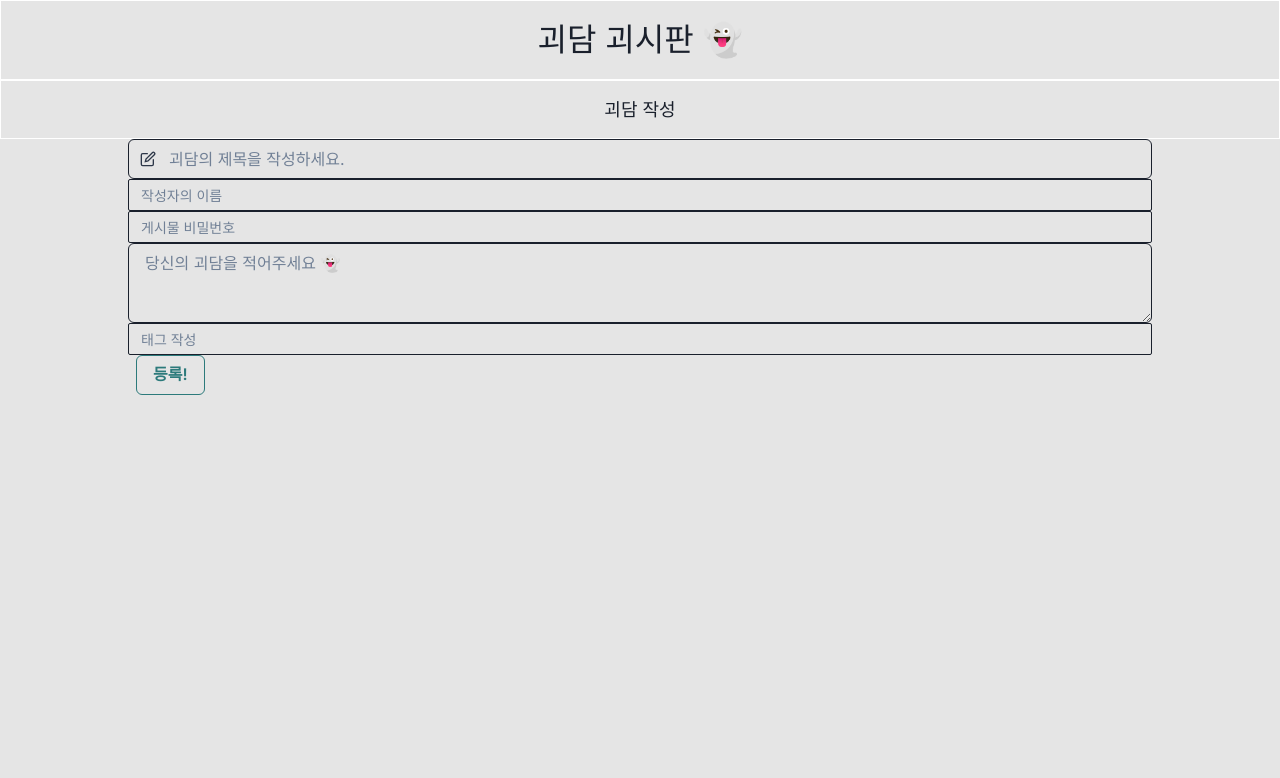
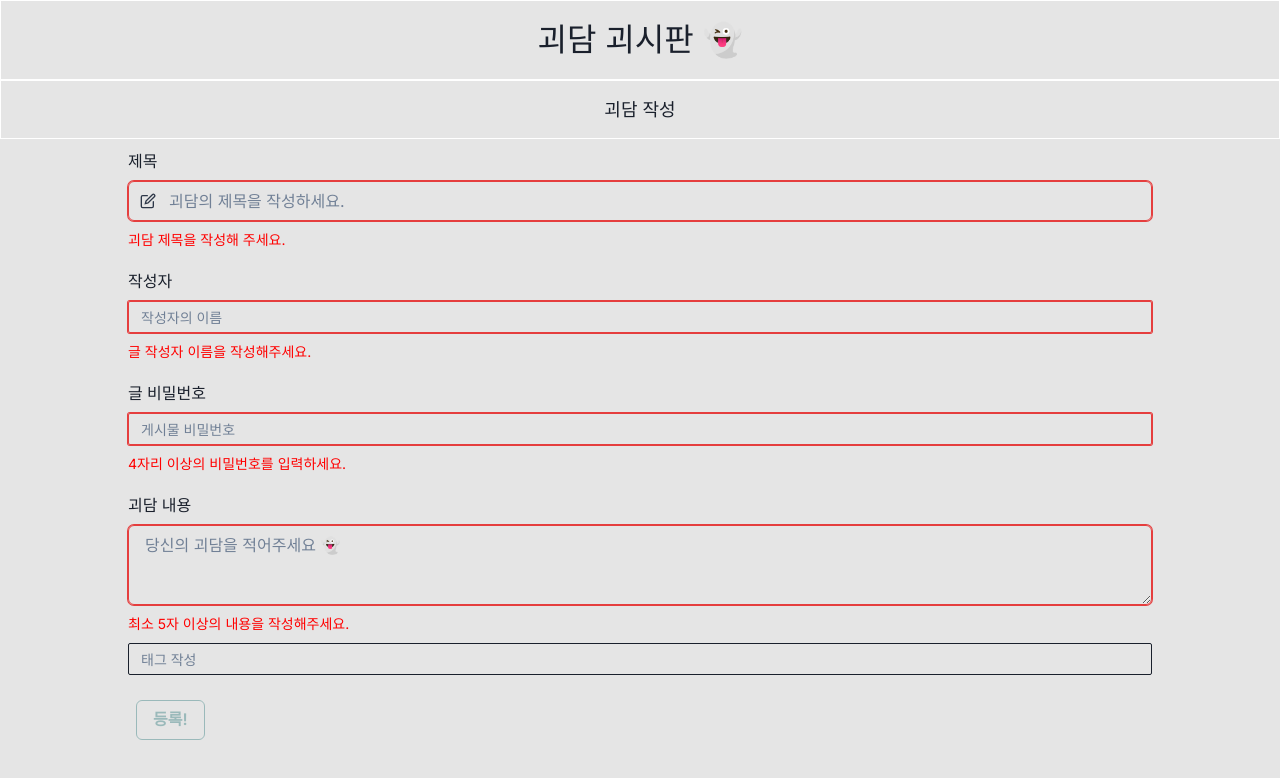
Before and after one commit to citron03/Ghost_Story_Board, a Next.js app in the folder client/: page / in a window 1280 px wide. Shown: the top 778 px of the page. Built offline with nearby package versions, Linux system fonts and the light colour scheme.

Commit message:
helper text 설정 및 태그 오류 수정

```diff
--- a/client/components/PostForm.module.css
+++ b/client/components/PostForm.module.css
@@ -6,5 +6,9 @@
 }
 
 .buttonGroup {
-  margin-left: 8px;
+  margin: 25px 8px;
 }
+
+.formControl {
+  padding: 10px 0;
+}
--- a/client/components/PostForm.tsx
+++ b/client/components/PostForm.tsx
@@ -4,6 +4,9 @@ import {
   Box,
   Button,
   ButtonGroup,
+  FormControl,
+  FormHelperText,
+  FormLabel,
   Input,
   InputGroup,
   InputLeftElement,
@@ -100,8 +103,14 @@ export default function PostForm() {
       console.error(error);
     }
   }, [state]);
+  const isTitleInvalid = state.title.length <= 0;
+  const isWriterInvalid = state.writer.length <= 0;
+  const isPasswordInvValid = state.password.length <= 3;
+  const isContentInvalid = state.content.length <= 4;
   return (
     <Box className={styles.container}>
+      <FormControl className={styles.formControl} isInvalid={isTitleInvalid}>
+        <FormLabel>제목</FormLabel>
         <InputGroup>
           <InputLeftElement pointerEvents="none">
             <EditIcon color="gray.700" />
@@ -115,6 +124,14 @@ export default function PostForm() {
             }
           />
         </InputGroup>
+        {isTitleInvalid && (
+          <FormHelperText color="red">
+            괴담 제목을 작성해 주세요.
+          </FormHelperText>
+        )}
+      </FormControl>
+      <FormControl className={styles.formControl} isInvalid={isWriterInvalid}>
+        <FormLabel>작성자</FormLabel>
         <Input
           placeholder="작성자의 이름"
           size="sm"
@@ -123,6 +140,17 @@ export default function PostForm() {
             dispatch({ type: "CHANGE_WRITER", payload: event.target.value })
           }
         />
+        {isWriterInvalid && (
+          <FormHelperText color="red">
+            글 작성자 이름을 작성해주세요.
+          </FormHelperText>
+        )}
+      </FormControl>
+      <FormControl
+        className={styles.formControl}
+        isInvalid={isPasswordInvValid}
+      >
+        <FormLabel>글 비밀번호</FormLabel>
         <Input
           placeholder="게시물 비밀번호"
           size="sm"
@@ -131,6 +159,14 @@ export default function PostForm() {
             dispatch({ type: "CHANGE_PASSWORD", payload: event.target.value })
           }
         />
+        {isPasswordInvValid && (
+          <FormHelperText color="red">
+            4자리 이상의 비밀번호를 입력하세요.
+          </FormHelperText>
+        )}
+      </FormControl>
+      <FormControl className={styles.formControl} isInvalid={isContentInvalid}>
+        <FormLabel>괴담 내용</FormLabel>
         <Textarea
           value={state.content}
           onChange={(event) =>
@@ -139,10 +175,16 @@ export default function PostForm() {
           placeholder="당신의 괴담을 적어주세요 👻"
           size="md"
         />
+        {isContentInvalid && (
+          <FormHelperText color="red">
+            최소 5자 이상의 내용을 작성해주세요.
+          </FormHelperText>
+        )}
+      </FormControl>
       <Input
         placeholder="태그 작성"
         size="sm"
-        value={state.tags}
+        value={state.tags?.join(" ")}
         onChange={(event) =>
           dispatch({
             type: "CHANGE_TAGS",
@@ -150,7 +192,15 @@ export default function PostForm() {
           })
         }
       />
-      <ButtonGroup className={styles.buttonGroup}>
+      <ButtonGroup
+        className={styles.buttonGroup}
+        isDisabled={
+          isTitleInvalid ||
+          isWriterInvalid ||
+          isPasswordInvValid ||
+          isContentInvalid
+        }
+      >
         <Button colorScheme="teal" variant="outline" onClick={onClickPost}>
           등록!
         </Button>
```
Lines whose indentation alone changed are shown as unchanged.
